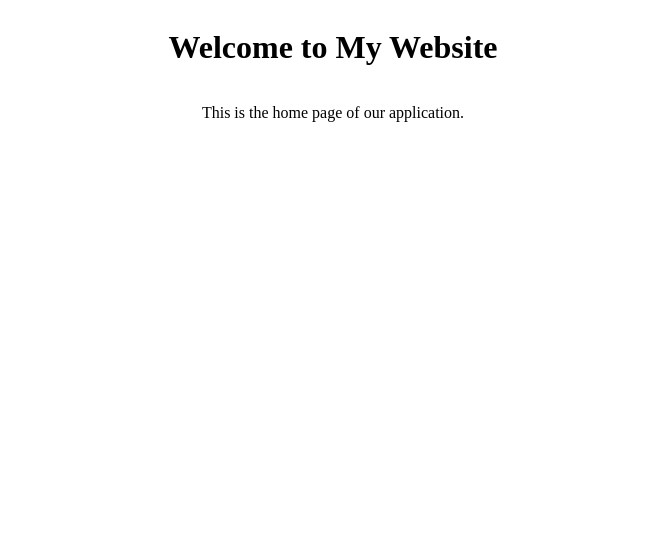
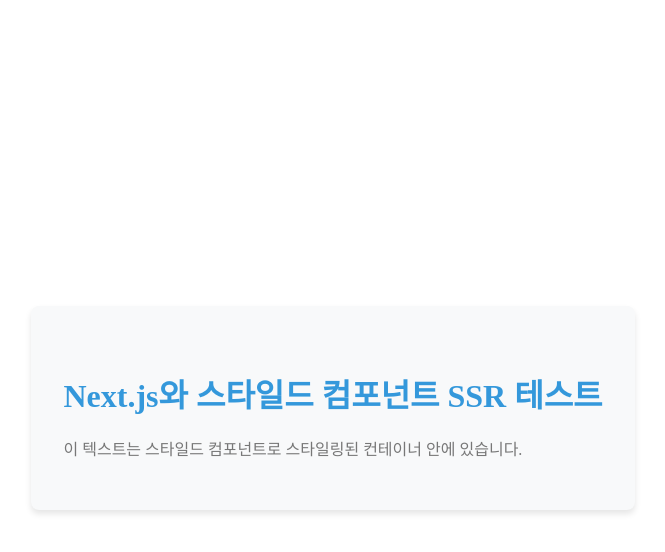
Before and after one commit to hjkim0905/NextJS_TS_practice, a Next.js app: page / in a window 1280 px wide. Shown: the top 552 px of the page, without its empty margins (307-972 px from the left). Built offline with nearby package versions, Linux system fonts and the light colour scheme.

Commit message:
[Feat] : styled-components practice done

```diff
--- a/src/app/page.tsx
+++ b/src/app/page.tsx
@@ -1,8 +1,40 @@
+'use client';
+
+import styled from 'styled-components';
+
+const Title = styled.h1`
+    font-size: 2rem;
+    color: #3498db;
+    text-align: center;
+    margin-top: 2rem;
+`;
+
+const Container = styled.div`
+    max-width: 800px;
+    margin: 0 auto;
+    padding: 2rem;
+    background-color: #f8f9fa;
+    border-radius: 8px;
+    box-shadow: 0 4px 6px rgba(0, 0, 0, 0.1);
+`;
+
+interface ContentProps {
+    text: string;
+}
+
+const Content = styled.p<ContentProps>`
+    font-size: 1rem;
+    line-height: 1.5;
+    color: ${(props) => (props.text.length > 50 ? '#333' : '#777')};
+`;
+
 export default function Home() {
     return (
-        <main className="flex min-h-screen flex-col items-center p-24">
-            <h1 className="text-4xl font-bold">Welcome to My Website</h1>
-            <p className="mt-4">This is the home page of our application.</p>
-        </main>
+        <Container>
+            <Title>Next.js와 스타일드 컴포넌트 SSR 테스트</Title>
+            <Content text="이 텍스트는 스타일드 컴포넌트로 스타일링된 컨테이너 안에 있습니다.">
+                이 텍스트는 스타일드 컴포넌트로 스타일링된 컨테이너 안에 있습니다.
+            </Content>
+        </Container>
     );
 }
```
Also changed, not shown: package.json (+7 -5 lines), 1 other file (tests, documents, lock files or other folders).
